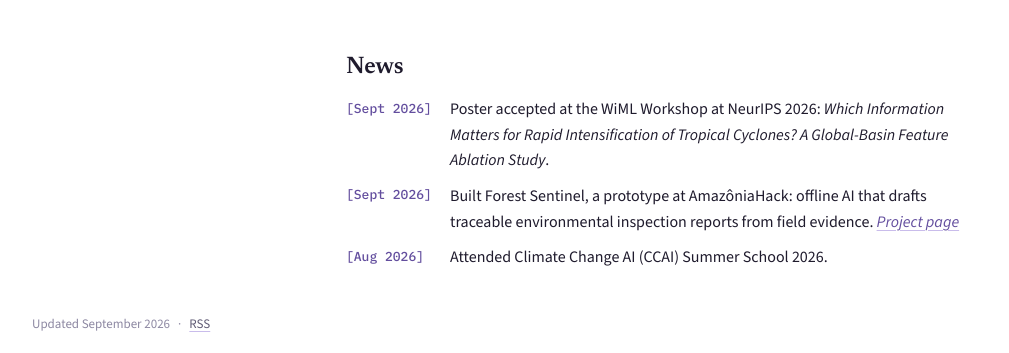
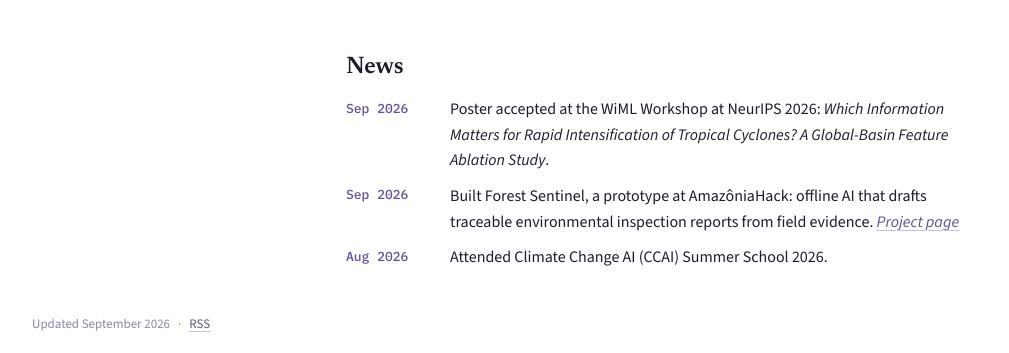
Before and after one commit to sukhadaghewari/sukhadaghewari.github.io, a Jekyll site: the page built from index.md, in a window 1280 px wide. Shown: the part 1068-1421 px from the top of the page, without its empty margins (122-1131 px from the left). Built offline with Jekyll 4.4.1, drawn with Linux system fonts in a browser that asks for light colours; our own code applies the rules of GitHub Pages for plain Markdown files.

Commit message:
fix dates in the news

```diff
--- a/index.md
+++ b/index.md
@@ -51,6 +51,6 @@ Machine learning for early warning of cyclones that strengthen suddenly, one of
 
 ## News
 
-- **[Sept 2026]** Poster accepted at the WiML Workshop at NeurIPS 2026: *Which Information Matters for Rapid Intensification of Tropical Cyclones? A Global-Basin Feature Ablation Study*.
-- **[Sept 2026]** Built Forest Sentinel, a prototype at AmazôniaHack: offline AI that drafts traceable environmental inspection reports from field evidence. [*Project page*](https://wiki.amazoniahack.co/wiki/Forest_Sentinel){:target="_blank" rel="noopener"}
-- **[Aug 2026]** Attended Climate Change AI (CCAI) Summer School 2026.
+- **Sep 2026** Poster accepted at the WiML Workshop at NeurIPS 2026: *Which Information Matters for Rapid Intensification of Tropical Cyclones? A Global-Basin Feature Ablation Study*.
+- **Sep 2026** Built Forest Sentinel, a prototype at AmazôniaHack: offline AI that drafts traceable environmental inspection reports from field evidence. [*Project page*](https://wiki.amazoniahack.co/wiki/Forest_Sentinel){:target="_blank" rel="noopener"}
+- **Aug 2026** Attended Climate Change AI (CCAI) Summer School 2026.
```
